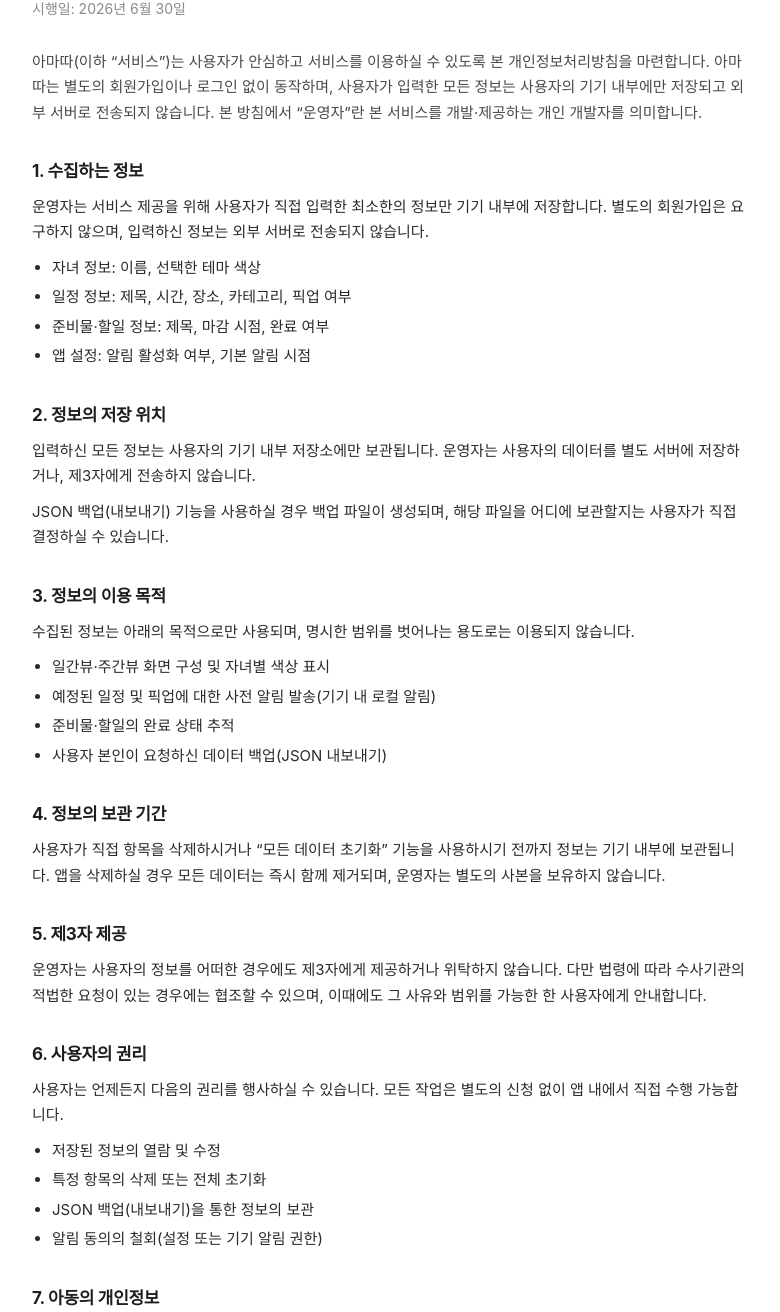
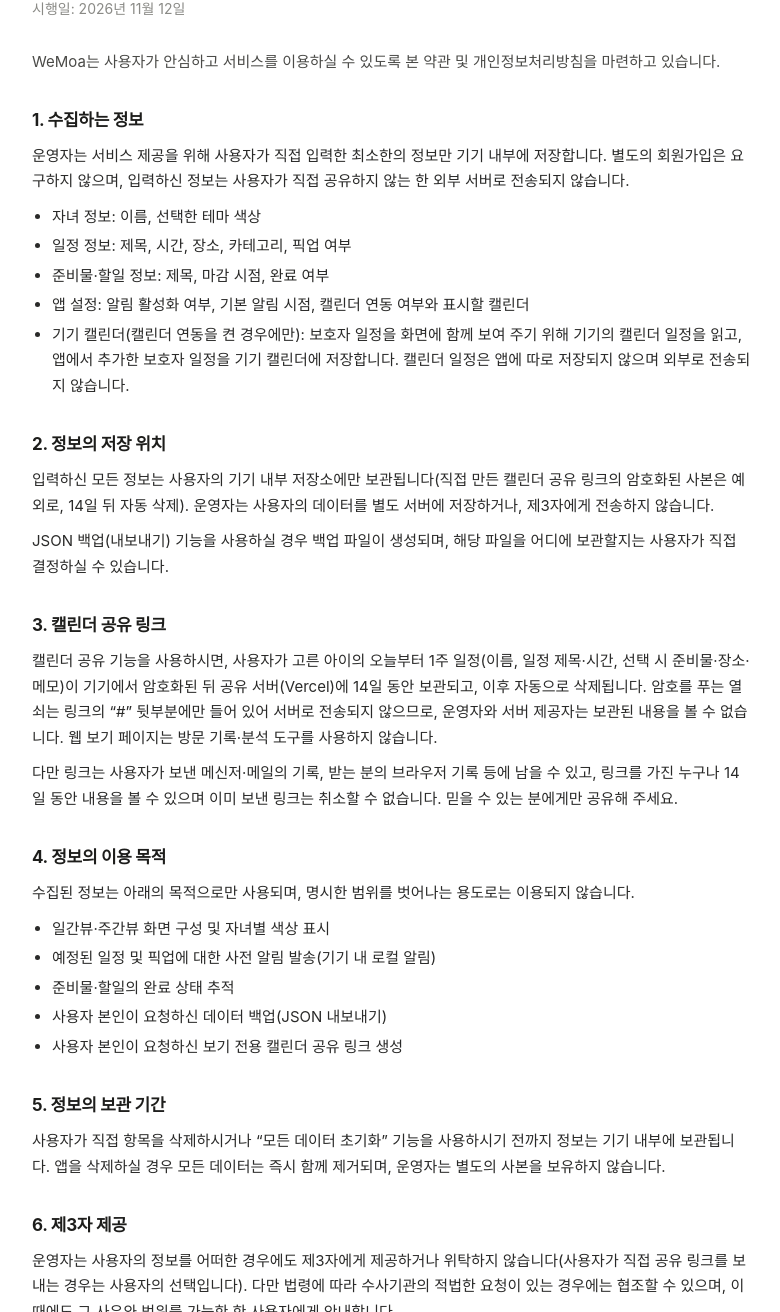
Before and after one commit to Devlyo/amatta-legal, a plain HTML site: page privacy-policy.html in a window 1280 px wide. Shown: the part 72-1384 px from the top of the page, without its empty margins (248-1028 px from the left). Drawn offline with Linux system fonts and the light colour scheme.

Commit message:
WeMoa 2.0 — 이름 변경, 캘린더 공유 링크 항목 추가, 시행일 2026년 11월 12일
Co-Authored-By: Claude Opus 5.5 <noreply@anthropic.com>

```diff
--- a/privacy-policy.html
+++ b/privacy-policy.html
@@ -3,7 +3,7 @@
 <head>
   <meta charset="utf-8" />
   <meta name="viewport" content="width=device-width, initial-scale=1" />
-  <title>아마따 개인정보처리방침</title>
+  <title>WeMoa 개인정보처리방침</title>
   <style>
     :root { color-scheme: light; }
     body {
@@ -20,72 +20,74 @@
     p { font-size: 15px; margin: 0 0 10px; color: #2a2a29; }
     ul { margin: 8px 0 12px; padding-left: 20px; }
     li { font-size: 15px; margin: 4px 0; color: #2a2a29; }
-    .muted { color: #6a6a66; font-size: 13px; }
     footer { margin-top: 40px; color: #8a8a86; font-size: 13px; }
   </style>
 </head>
 <body>
 <main>
-  <h1>아마따 개인정보처리방침</h1>
-  <p class="eff">시행일: 2026년 6월 30일</p>
+  <h1>WeMoa 개인정보처리방침</h1>
+  <p class="eff">시행일: 2026년 11월 12일</p>
 
-  <p class="intro">
-    아마따(이하 “서비스”)는 사용자가 안심하고 서비스를 이용하실 수 있도록 본 개인정보처리방침을 마련합니다.
-    아마따는 별도의 회원가입이나 로그인 없이 동작하며, 사용자가 입력한 모든 정보는 사용자의 기기 내부에만
-    저장되고 외부 서버로 전송되지 않습니다. 본 방침에서 “운영자”란 본 서비스를 개발·제공하는 개인 개발자를 의미합니다.
-  </p>
+  <p class="intro">WeMoa는 사용자가 안심하고 서비스를 이용하실 수 있도록 본 약관 및 개인정보처리방침을 마련하고 있습니다.</p>
 
   <h2>1. 수집하는 정보</h2>
-  <p>운영자는 서비스 제공을 위해 사용자가 직접 입력한 최소한의 정보만 기기 내부에 저장합니다. 별도의 회원가입은 요구하지 않으며, 입력하신 정보는 외부 서버로 전송되지 않습니다.</p>
+  <p>운영자는 서비스 제공을 위해 사용자가 직접 입력한 최소한의 정보만 기기 내부에 저장합니다. 별도의 회원가입은 요구하지 않으며, 입력하신 정보는 사용자가 직접 공유하지 않는 한 외부 서버로 전송되지 않습니다.</p>
   <ul>
     <li>자녀 정보: 이름, 선택한 테마 색상</li>
     <li>일정 정보: 제목, 시간, 장소, 카테고리, 픽업 여부</li>
     <li>준비물·할일 정보: 제목, 마감 시점, 완료 여부</li>
-    <li>앱 설정: 알림 활성화 여부, 기본 알림 시점</li>
+    <li>앱 설정: 알림 활성화 여부, 기본 알림 시점, 캘린더 연동 여부와 표시할 캘린더</li>
+    <li>기기 캘린더(캘린더 연동을 켠 경우에만): 보호자 일정을 화면에 함께 보여 주기 위해 기기의 캘린더 일정을 읽고, 앱에서 추가한 보호자 일정을 기기 캘린더에 저장합니다. 캘린더 일정은 앱에 따로 저장되지 않으며 외부로 전송되지 않습니다.</li>
   </ul>
 
   <h2>2. 정보의 저장 위치</h2>
-  <p>입력하신 모든 정보는 사용자의 기기 내부 저장소에만 보관됩니다. 운영자는 사용자의 데이터를 별도 서버에 저장하거나, 제3자에게 전송하지 않습니다.</p>
+  <p>입력하신 모든 정보는 사용자의 기기 내부 저장소에만 보관됩니다(직접 만든 캘린더 공유 링크의 암호화된 사본은 예외로, 14일 뒤 자동 삭제). 운영자는 사용자의 데이터를 별도 서버에 저장하거나, 제3자에게 전송하지 않습니다.</p>
   <p>JSON 백업(내보내기) 기능을 사용하실 경우 백업 파일이 생성되며, 해당 파일을 어디에 보관할지는 사용자가 직접 결정하실 수 있습니다.</p>
 
-  <h2>3. 정보의 이용 목적</h2>
+  <h2>3. 캘린더 공유 링크</h2>
+  <p>캘린더 공유 기능을 사용하시면, 사용자가 고른 아이의 오늘부터 1주 일정(이름, 일정 제목·시간, 선택 시 준비물·장소·메모)이 기기에서 암호화된 뒤 공유 서버(Vercel)에 14일 동안 보관되고, 이후 자동으로 삭제됩니다. 암호를 푸는 열쇠는 링크의 “#” 뒷부분에만 들어 있어 서버로 전송되지 않으므로, 운영자와 서버 제공자는 보관된 내용을 볼 수 없습니다. 웹 보기 페이지는 방문 기록·분석 도구를 사용하지 않습니다.</p>
+  <p>다만 링크는 사용자가 보낸 메신저·메일의 기록, 받는 분의 브라우저 기록 등에 남을 수 있고, 링크를 가진 누구나 14일 동안 내용을 볼 수 있으며 이미 보낸 링크는 취소할 수 없습니다. 믿을 수 있는 분에게만 공유해 주세요.</p>
+
+  <h2>4. 정보의 이용 목적</h2>
   <p>수집된 정보는 아래의 목적으로만 사용되며, 명시한 범위를 벗어나는 용도로는 이용되지 않습니다.</p>
   <ul>
     <li>일간뷰·주간뷰 화면 구성 및 자녀별 색상 표시</li>
     <li>예정된 일정 및 픽업에 대한 사전 알림 발송(기기 내 로컬 알림)</li>
     <li>준비물·할일의 완료 상태 추적</li>
     <li>사용자 본인이 요청하신 데이터 백업(JSON 내보내기)</li>
+    <li>사용자 본인이 요청하신 보기 전용 캘린더 공유 링크 생성</li>
   </ul>
 
-  <h2>4. 정보의 보관 기간</h2>
+  <h2>5. 정보의 보관 기간</h2>
   <p>사용자가 직접 항목을 삭제하시거나 “모든 데이터 초기화” 기능을 사용하시기 전까지 정보는 기기 내부에 보관됩니다. 앱을 삭제하실 경우 모든 데이터는 즉시 함께 제거되며, 운영자는 별도의 사본을 보유하지 않습니다.</p>
 
-  <h2>5. 제3자 제공</h2>
-  <p>운영자는 사용자의 정보를 어떠한 경우에도 제3자에게 제공하거나 위탁하지 않습니다. 다만 법령에 따라 수사기관의 적법한 요청이 있는 경우에는 협조할 수 있으며, 이때에도 그 사유와 범위를 가능한 한 사용자에게 안내합니다.</p>
+  <h2>6. 제3자 제공</h2>
+  <p>운영자는 사용자의 정보를 어떠한 경우에도 제3자에게 제공하거나 위탁하지 않습니다(사용자가 직접 공유 링크를 보내는 경우는 사용자의 선택입니다). 다만 법령에 따라 수사기관의 적법한 요청이 있는 경우에는 협조할 수 있으며, 이때에도 그 사유와 범위를 가능한 한 사용자에게 안내합니다.</p>
 
-  <h2>6. 사용자의 권리</h2>
+  <h2>7. 사용자의 권리</h2>
   <p>사용자는 언제든지 다음의 권리를 행사하실 수 있습니다. 모든 작업은 별도의 신청 없이 앱 내에서 직접 수행 가능합니다.</p>
   <ul>
     <li>저장된 정보의 열람 및 수정</li>
     <li>특정 항목의 삭제 또는 전체 초기화</li>
     <li>JSON 백업(내보내기)을 통한 정보의 보관</li>
     <li>알림 동의의 철회(설정 또는 기기 알림 권한)</li>
+    <li>캘린더 접근의 철회(설정 &gt; 캘린더 연동 또는 기기 캘린더 권한)</li>
   </ul>
 
-  <h2>7. 아동의 개인정보</h2>
-  <p>아마따는 자녀의 일정을 관리하는 보호자를 위한 도구로서, 자녀 본인이 직접 사용하는 것을 전제로 설계되지 않았습니다. 보호자가 입력하신 자녀 정보는 보호자의 책임 하에 관리되며, 운영자는 해당 정보를 외부와 공유하지 않습니다.</p>
+  <h2>8. 아동의 개인정보</h2>
+  <p>WeMoa는 자녀의 일정을 관리하는 보호자를 위한 도구로서, 자녀 본인이 직접 사용하는 것을 전제로 설계되지 않았습니다. 보호자가 입력하신 자녀 정보는 보호자의 책임 하에 관리되며, 운영자는 해당 정보를 외부와 공유하지 않습니다. 공유 링크는 보호자가 직접 만들어 보낼 때에만 생성됩니다.</p>
 
-  <h2>8. 문의처</h2>
+  <h2>9. 문의처</h2>
   <p>본 방침에 관한 문의 사항이 있으시면 아래로 연락해 주세요. 운영자는 합리적인 시간 내에 성실히 답변드리겠습니다.</p>
   <ul>
     <li>이메일: amatta.help@gmail.com</li>
     <li>응답 시간: 영업일 기준 3일 이내</li>
   </ul>
 
-  <h2>9. 방침의 변경</h2>
+  <h2>10. 방침의 변경</h2>
   <p>본 방침은 법령·서비스 변경에 따라 수정될 수 있으며, 중요한 변경이 있는 경우 앱 내 공지 또는 알림을 통해 사전에 안내합니다. 사용자가 변경된 방침에 동의하지 않으실 경우 서비스 이용을 중단하실 수 있습니다.</p>
 
-  <footer>아마따 v1.0.0 · 2026년 6월 30일 기준</footer>
+  <footer>WeMoa v2.0.0 · 2026년 11월 12일 기준</footer>
 </main>
 </body>
 </html>
```
Also changed, not shown: index.html (+2 -2 lines), terms.html (+11 -8 lines).
